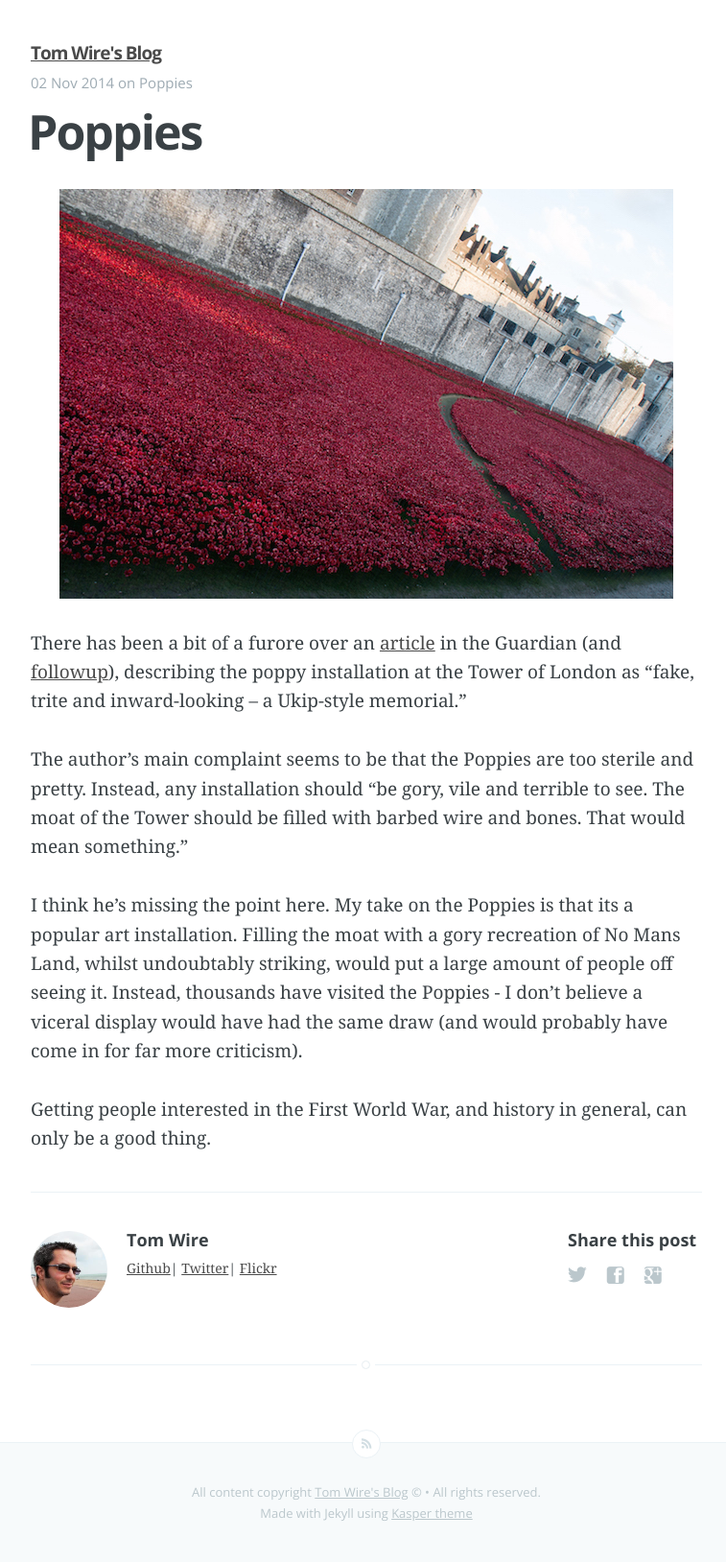
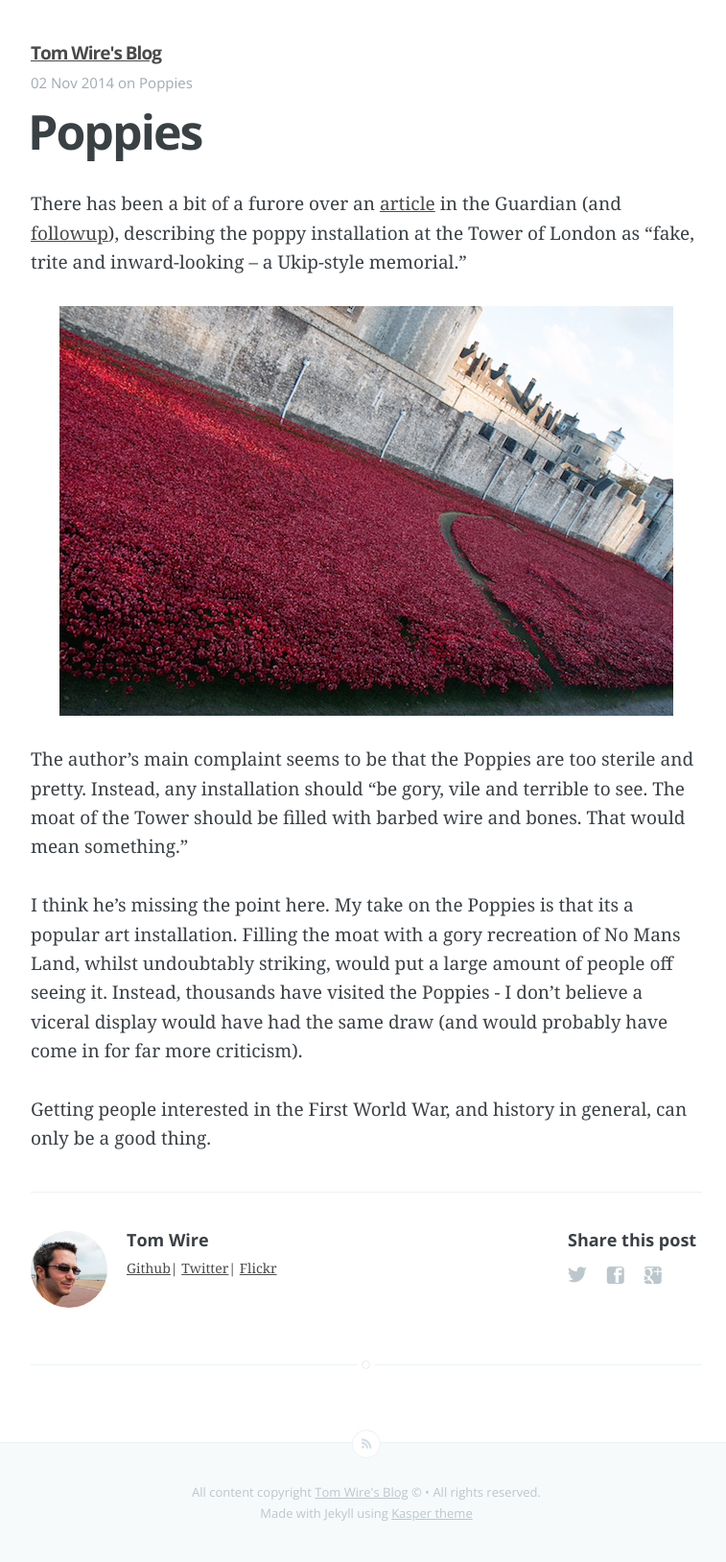
Before and after one commit to thesilverbadger/thesilverbadger.github.io, a Jekyll site: the page built from _posts/2014-11-02-poppies.markdown, in a window 1280 px wide. Shown: the whole page at 96% size, without its empty margins (258-1015 px from the left). Built offline with Jekyll 4.4.1, drawn with Linux system fonts in a browser that asks for light colours; Markdown is read by kramdown in place of the engine named in the settings.

Commit message:
moved picture

```diff
--- a/_posts/2014-11-02-poppies.markdown
+++ b/_posts/2014-11-02-poppies.markdown
@@ -5,9 +5,9 @@ date:   2014-11-02 13:00:00
 categories: Poppies
 ---
 
+There has been a bit of a furore over an [article] in the Guardian (and [followup]), describing the poppy installation at the Tower of London as "fake, trite and inward-looking – a Ukip-style memorial."
+
 ![poppies in the moat]({{ site.url }}/assets/images/poppies/moat.jpg)
-
-There has been a bit of a furore over an [article] in the Guardian (and [followup]), describing the poppy installation at the Tower of London as "fake, trite and inward-looking – a Ukip-style memorial."
 
 The author's main complaint seems to be that the Poppies are too sterile and pretty.  Instead, any installation should "be gory, vile and terrible to see. The moat of the Tower should be filled with barbed wire and bones. That would mean something."
 
```
